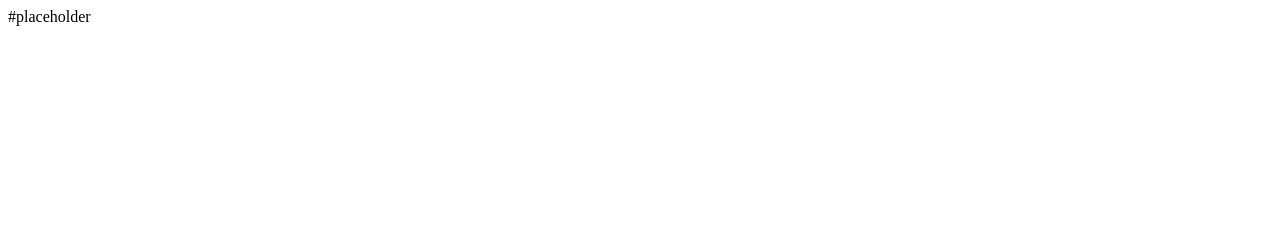
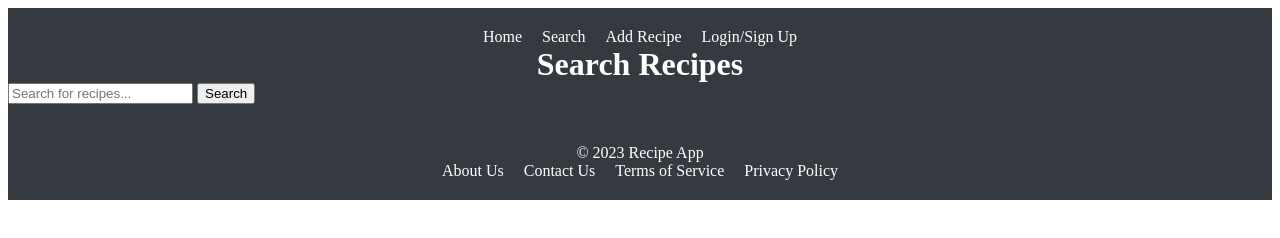
Before and after one commit to EleoXDA/Recipe_JS, a plain HTML site: page pages/search.html in a window 1280 px wide. Drawn offline with Linux system fonts and the light colour scheme; files that its build step writes are made by us from their sources.

Commit message:
Update search.html
Add header and footer

```diff
--- a/pages/search.html
+++ b/pages/search.html
@@ -1 +1,37 @@
-#placeholder
+<!DOCTYPE html>
+<html lang="en">
+<head>
+    <meta charset="UTF-8">
+    <meta name="viewport" content="width=device-width, initial-scale=1.0">
+    <title>Recipe App</title>
+    <!-- Link your CSS file here -->
+    <link rel="stylesheet" href="assets/css/index.css" />
+</head>
+<body>
+    <header>
+        <nav>
+            <a href="index.html">Home</a>
+            <a href="search.html">Search</a>
+            <a href="add-edit-recipe.html">Add Recipe</a>
+            <a href="login-signup.html">Login/Sign Up</a>
+        </nav>
+        <h1>Search Recipes</h1>
+        <form>
+            <input type="search" id="recipe-search" name="q" placeholder="Search for recipes...">
+            <button type="submit">Search</button>
+        </form>
+    </header>
+    <main>
+    </main>
+    <footer>
+        <p>&copy; 2023 Recipe App</p>
+        <nav>
+            <a href="about.html">About Us</a>
+            <a href="contact.html">Contact Us</a>
+            <a href="terms.html">Terms of Service</a>
+            <a href="privacy.html">Privacy Policy</a>
+        </nav>
+    </footer>
+    <script src="assets/scripts/index.js"></script>
+  </body>
+</html>
```
